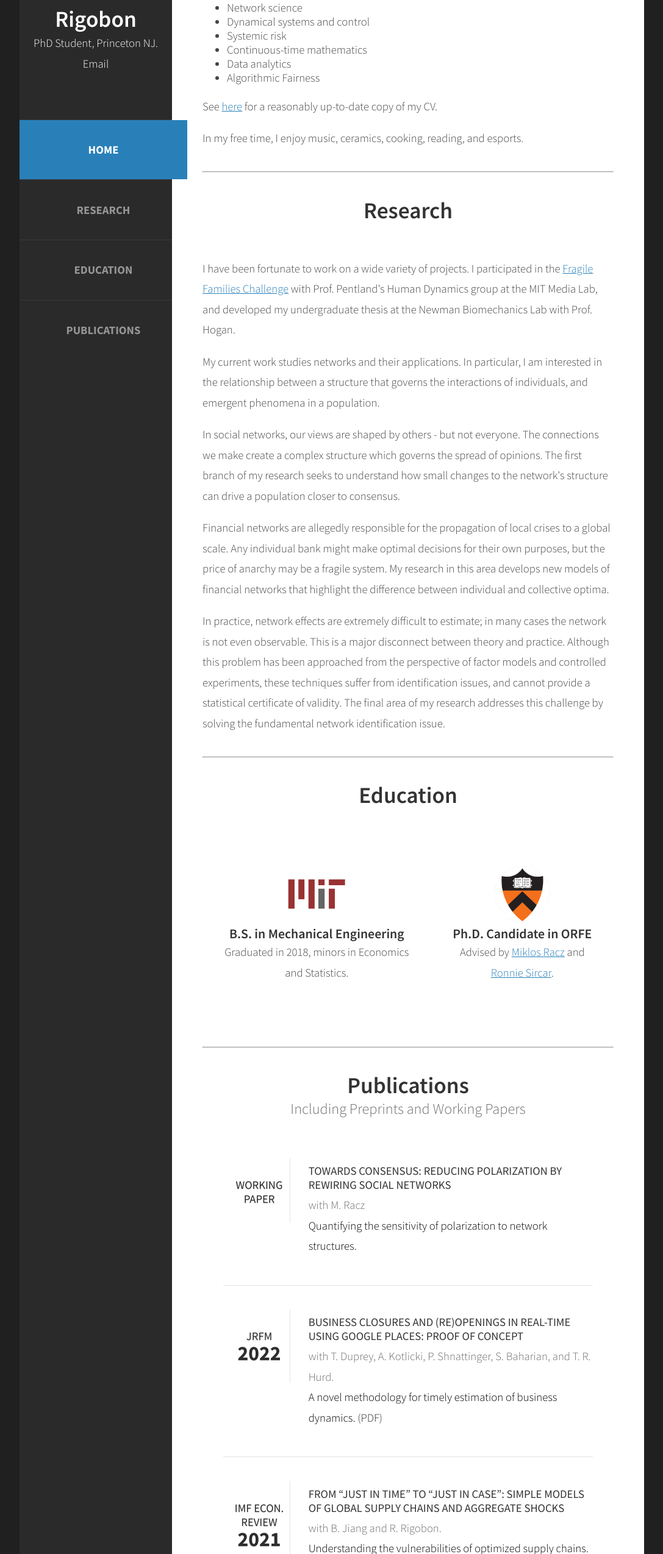
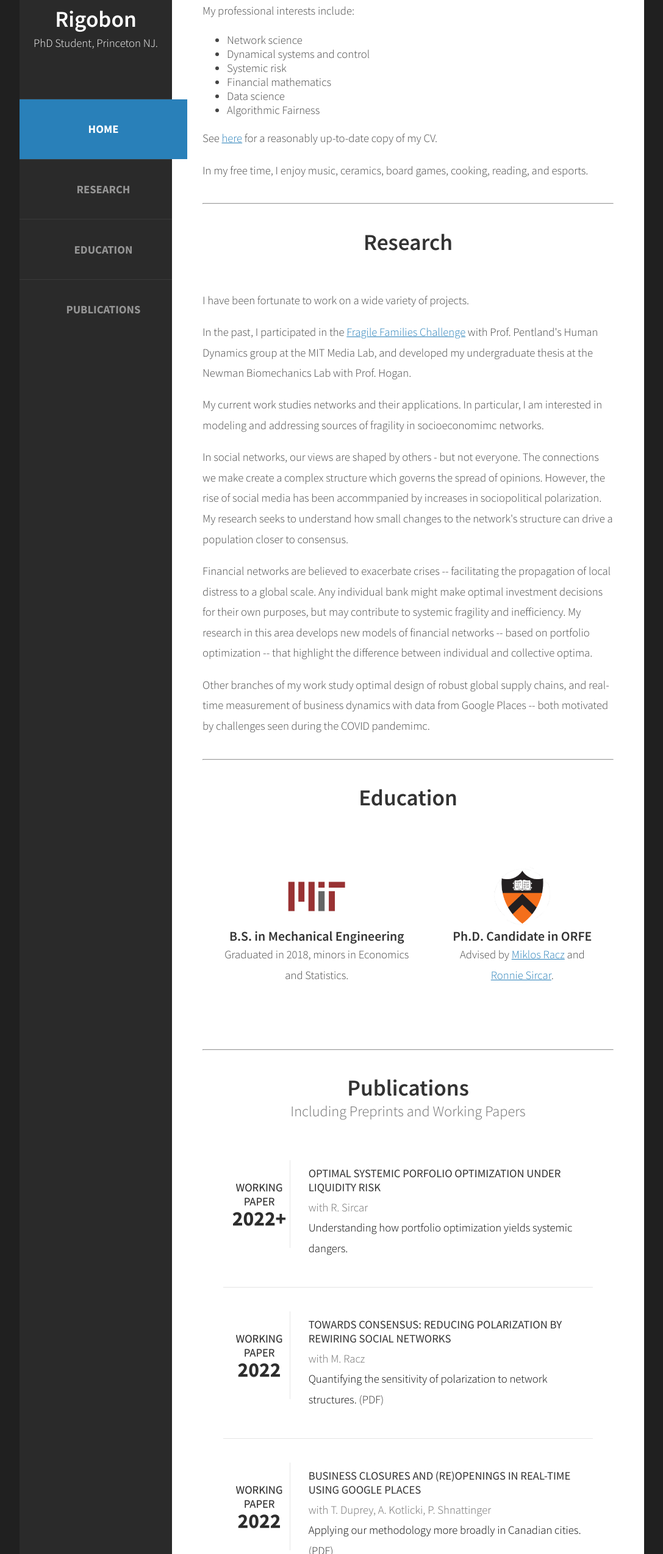
Before and after one commit to drigobon/drigobon.github.io, a plain HTML site: page index.html in a window 1280 px wide. Shown: the part 251-2800 px from the top of the page at 61% size, without its empty margins (96-1183 px from the left). Drawn offline with nearby package versions, Linux system fonts and the light colour scheme.

Commit message:
updated content

```diff
--- a/index.html
+++ b/index.html
@@ -37,7 +37,10 @@ Released   : 20130902
 		<div id="logo">
 			<img src="images/me.jpg" style="width:70%;height:70%;max-width:200px" alt="Daniel E. Rigobon" />
 			<h1><a href="#">Daniel E. Rigobon</a></h1>
-			<p style="color:#FFF;"> PhD Student, Princeton NJ. <a href = "mailto: drigobon@princeton.edu"> Email </a></p>
+			<p style="color:#FFF;"> PhD Student, Princeton NJ. </p>
+			<!--
+			<p style="color:#FFF;"> <a href = "mailto: drigobon@princeton.edu"> drigobon@princeton.edu </a></p>
+			-->
 		</div>
 		<div id="menu">
 			<ul>
@@ -57,6 +60,8 @@ Released   : 20130902
 		<div class = "target" id="">
 			<p align = left>Hello! My name is Daniel (Dan) and I am currently working towards my Ph.D. in Operations Research and Financial Engineering at Princeton University. </p>
 
+			<p align = left> <b>I am on the job market during the 2022-23 year.</b></p>
+
 			<p align = left>You can find me on <a href = "https://scholar.google.com/citations?user=A8J0mmoAAAAJ&hl=en&oi=ao" target = "_blank">Google Scholar</a>, <a href ="https://www.linkedin.com/in/drigobon/" target = "_blank">LinkedIn</a>, and <a href = "https://github.com/drigobon" target = "_blank">GitHub</a>. </p>
 
 			<p align = left>My professional interests include: </p>
@@ -65,14 +70,14 @@ Released   : 20130902
 				<li>Network science</li>
 				<li>Dynamical systems and control</li>
 				<li>Systemic risk</li>
-				<li>Continuous-time mathematics</li>
-				<li>Data analytics</li>
+				<li>Financial mathematics</li>
+				<li>Data science</li>
 				<li>Algorithmic Fairness</li>
 			</ul> </dd> </dl>
 
 			<p align = left>See <a href="cv.pdf" target = "_blank">here</a> for a reasonably up-to-date copy of my CV.</p>
 
-			<p align = left>In my free time, I enjoy music, ceramics, cooking, reading, and esports.</p>
+			<p align = left>In my free time, I enjoy music, ceramics, board games, cooking, reading, and esports.</p>
 		</div>
 
 
@@ -85,17 +90,17 @@ Released   : 20130902
 				<span class="byline"></span>
 			</div>
 
-			<p align = left> I have been fortunate to work on a wide variety of projects. I participated in the <a href = https://www.fragilefamilieschallenge.org/ target = "_blank">Fragile Families Challenge</a> with Prof. Pentland's Human Dynamics group at the MIT Media Lab, and developed my undergraduate thesis at the Newman Biomechanics Lab with Prof. Hogan.</p>
+			<p align = left> I have been fortunate to work on a wide variety of projects. </p>
 
+			<p align = left> In the past, I participated in the <a href = https://www.fragilefamilieschallenge.org/ target = "_blank">Fragile Families Challenge</a> with Prof. Pentland's Human Dynamics group at the MIT Media Lab, and developed my undergraduate thesis at the Newman Biomechanics Lab with Prof. Hogan.</p>
 
-			<p align = left> My current work studies networks and their applications. In particular, I am interested in the relationship between a structure that governs the interactions of individuals, and emergent phenomena in a population. </p>
+			<p align = left> My current work studies networks and their applications. In particular, I am interested in modeling and addressing sources of fragility in socioeconomimc networks. </p>
 
-			<p align = left> In social networks, our views are shaped by others - but not everyone. The connections we make create a complex structure which governs the spread of opinions. The first branch of my research seeks to understand how small changes to the network's structure can drive a population closer to consensus. </p>
+			<p align = left> In social networks, our views are shaped by others - but not everyone. The connections we make create a complex structure which governs the spread of opinions. However, the rise of social media has been accommpanied by increases in sociopolitical polarization. My research seeks to understand how small changes to the network's structure can drive a population closer to consensus. </p>
 
-			<p align = left> Financial networks are allegedly responsible for the propagation of local crises to a global scale. Any individual bank might make optimal decisions for their own purposes, but the price of anarchy may be a fragile system. My research in this area develops new models of financial networks that highlight the difference between individual and collective optima.</p>
+			<p align = left> Financial networks are believed to exacerbate crises -- facilitating the propagation of local distress to a global scale. Any individual bank might make optimal investment decisions for their own purposes, but may contribute to systemic fragility and inefficiency. My research in this area develops new models of financial networks -- based on portfolio optimization -- that highlight the difference between individual and collective optima.</p>
 
-			<p align = left> In practice, network effects are extremely difficult to estimate; in many cases the network is not even observable. This is a major disconnect between theory and practice. Although this problem has been approached from the perspective of factor models and controlled experiments, these techniques suffer from identification issues, and cannot provide a statistical certificate of validity. The final area of my research addresses this challenge by solving the fundamental network identification issue.</p>
-
+			<p align = left> Other branches of my work study optimal design of robust global supply chains, and real-time measurement of business dynamics with data from Google Places -- both motivated by challenges seen during the COVID pandemimc.</p>
 		</div>
 
 
@@ -138,10 +143,22 @@ Released   : 20130902
 
 			<ul class="style1">
 				<li class="first">
-					<p class="date"><a>Working Paper</a></p>
+					<p class="date"><a>Working Paper<b>2022+</b></a></p>
+					<h3>Optimal Systemic Porfolio Optimization under Liquidity Risk</h3>
+					<p>with R. Sircar</p>
+					<p style = "color:black">Understanding how portfolio optimization yields systemic dangers. </p>
+				</li>
+				<li>
+					<p class="date"><a>Working Paper<b>2022</b></a></p>
 					<h3>Towards Consensus: Reducing Polarization by Rewiring Social Networks</h3>
 					<p>with M. Racz</p>
-					<p style = "color:black">Quantifying the sensitivity of polarization to network structures.</p>
+					<p style = "color:black">Quantifying the sensitivity of polarization to network structures. <a href = https://arxiv.org/pdf/2206.08996.pdf target = "_blank">(PDF)</a></p>
+				</li>
+				<li>
+					<p class="date"><a>Working Paper<b>2022</b></b></a></p>
+					<h3>Business Closures and (Re)Openings in Real-Time Using Google Places</h3>
+					<p>with T. Duprey, A. Kotlicki, P. Shnattinger</p>
+					<p style = "color:black">Applying our methodology more broadly in Canadian cities. <a href = https://www.banqueducanada.ca/wp-content/uploads/2022/01/swp2022-1.pdf target = "_blank">(PDF)</a></p>
 				</li>
 				<li>
 					<p class="date"><a>JRFM<b>2022</b></a></p>
```
Also changed, not shown: 1 other file.
